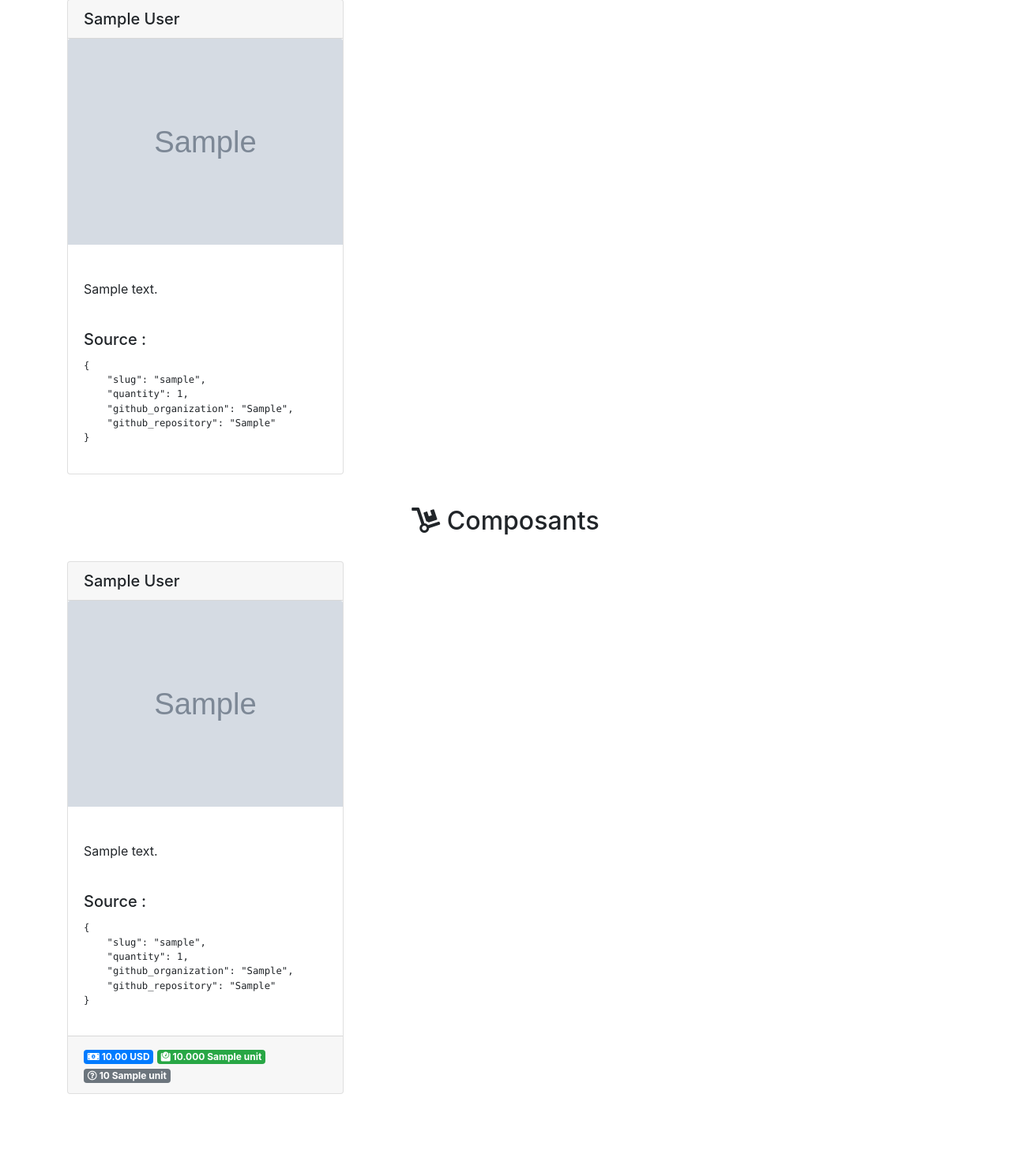
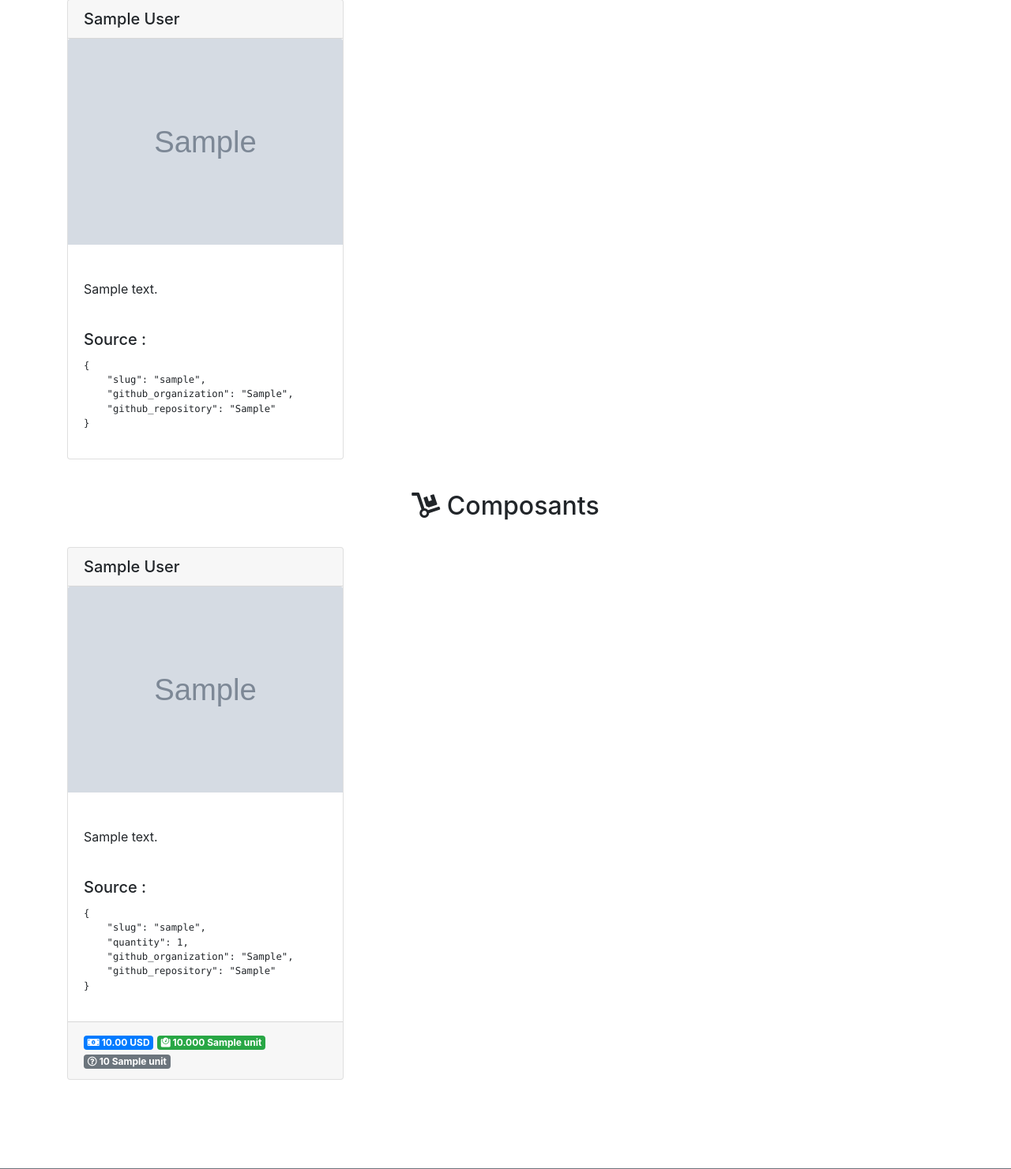
Before and after one commit to myhumankit/myworkshop, a Flask app: template templates/project_detail.html in a window 1280 px wide. Shown: the part 457-1938 px from the top of the page at 79% size. Run offline with Flask 2, Linux system fonts and the light colour scheme; the template is opened without the code that fills it: most values are stand-ins (such as "Sample title", 1, 10 or a date in 2020); grey boxes marked "Sample" are stand-in pictures; a database or web service that is not in the repository returns one stand-in record (values such as "Sample title"); data that the repository does not hold is empty; some libraries are stand-ins or nearby versions.

Commit message:
Remove quantity from tools

```diff
--- a/templates/project_detail.html
+++ b/templates/project_detail.html
@@ -75,7 +75,6 @@
                         <h5 class="card-title">Source :</h5>
                         <code><pre>{
     "slug": "{{ project.computed.tools[id].slug }}",
-    "quantity": 1,
     "github_organization": "{{ project.computed.tools[id].github_organization }}",
     "github_repository": "{{ project.computed.tools[id].github_repository }}"
 }</pre></code>
```
